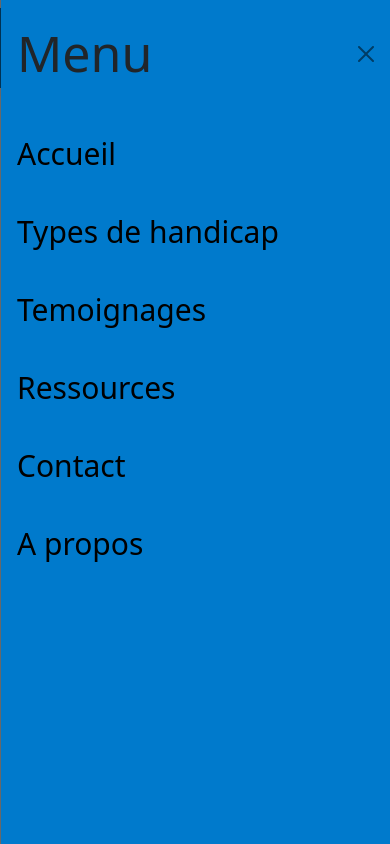
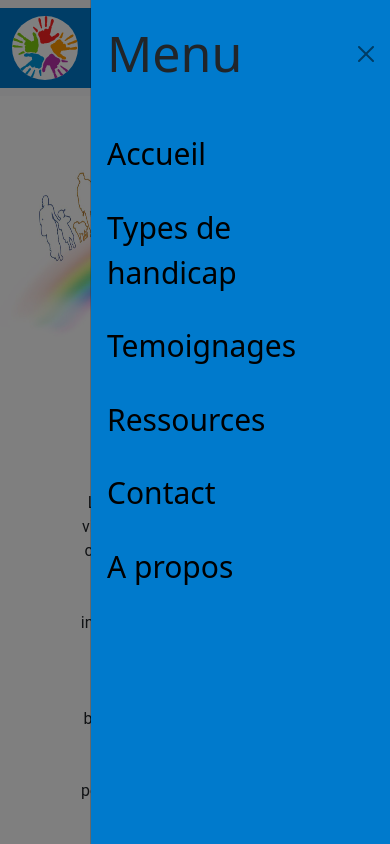
Before and after one commit to xanbalandrau/handiblog, a plain HTML site: page index.html in a window 390 px wide. Both pictures are taken after a click on the button 349 px from the left and 48 px from the top of the page. Shown: the top 844 px of the page. Drawn offline with nearby package versions, Linux system fonts and the light colour scheme; a web font is replaced by a local one.

Commit message:
2nd push

```diff
--- a/assets/css/styles.css
+++ b/assets/css/styles.css
@@ -340,6 +340,9 @@ footer a{
 
 @media (max-width:500px){
     /* navbar */
+    .offcanvas{
+        --bs-offcanvas-width : 300px !important;
+    }
     h1{
         font-size: 17px !important;
     }
```
